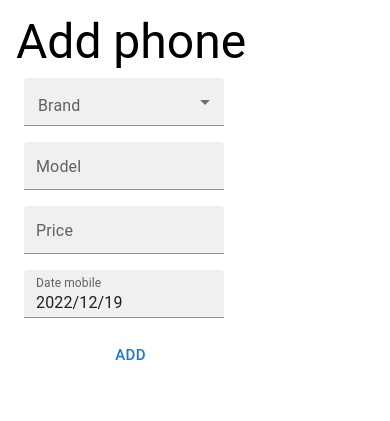
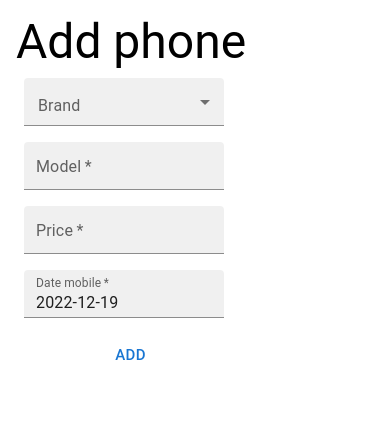
Before and after one commit to frsargua/SmartphonesPriceLogger, a React (Vite) app in the folder FrontEnd/: page / in a window 390 px wide. Shown: the part 298-719 px from the top of the page. Built offline with nearby package versions, Linux system fonts and the light colour scheme.

Commit message:
Added create phone and brand functionality

```diff
--- a/FrontEnd/src/Pages/CreateBrand/index.tsx
+++ b/FrontEnd/src/Pages/CreateBrand/index.tsx
@@ -7,13 +7,38 @@ import {
 } from "@mui/material";
 import { Box } from "@mui/system";
 import { useState } from "react";
+import { useNavigate } from "react-router-dom";
+import { BrandsContext } from "../../context/BrandsContext";
 
 export function CreateBrand() {
   let [newBrand, setNewBrand] = useState("");
+  let { fetchBrands } = React.useContext(BrandsContext);
+
+  const navigate = useNavigate();
 
   const handleChange = (event: React.ChangeEvent<any>) => {
     setNewBrand(event.target.value);
   };
+
+  async function handleSubmit(event: React.ChangeEvent<any>) {
+    event.preventDefault();
+
+    try {
+      let response = await fetch("http://127.0.0.1:8000/api/brand", {
+        method: "POST",
+        body: JSON.stringify({ brand: newBrand }),
+        headers: { "Content-Type": "application/json" },
+      });
+
+      if (response) {
+        fetchBrands();
+        navigate(`/`, { replace: true });
+      }
+    } catch (error) {
+      console.error("Error in POST request:", error);
+      return;
+    }
+  }
 
   return (
     <>
@@ -39,19 +64,25 @@ export function CreateBrand() {
           Add a new phone
         </Typography>
         <Box
+          component="form"
           sx={{
             display: "flex",
             flexDirection: "column",
             width: "100%",
           }}
+          onSubmit={handleSubmit}
         >
           <TextField
             label="New Brand"
             variant="filled"
             margin="normal"
+            required
+            InputProps={{ inputProps: { min: "1", max: "10", step: "1" } }}
             onChange={handleChange}
           />
-          <Button variant="contained">Add</Button>
+          <Button type="submit" variant="contained">
+            Add
+          </Button>
         </Box>
       </Box>
     </>
--- a/FrontEnd/src/components/CreatePhone/Index.tsx
+++ b/FrontEnd/src/components/CreatePhone/Index.tsx
@@ -12,24 +12,72 @@ import InputLabel from "@mui/material/InputLabel";
 import Select, { SelectChangeEvent } from "@mui/material/Select";
 import MenuItem from "@mui/material/MenuItem";
 import FormControl from "@mui/material/FormControl";
+import { CollectionOfPhonesContext } from "../../context/PhoneListContext";
+import { useNavigate } from "react-router-dom";
 
 export function CreatePhone() {
   let { brands } = useContext(BrandsContext);
+  let { fetchPhones } = useContext(CollectionOfPhonesContext);
+  //There is a nicer way to do it. However, i could not recall how to do it on time.
   const [brand, setBrand] = React.useState<string>("");
-  const [value, setValue] = React.useState<Dayjs | null>(dayjs());
+  const [date, setDate] = React.useState<Dayjs | null>(dayjs());
+  const [model, setModel] = React.useState<string>();
+  const [price, setPrice] = React.useState<Number | null>();
+
+  const clearStates = (event: SelectChangeEvent): void => {
+    setBrand("");
+    setDate(dayjs());
+    setModel("");
+    setPrice(0);
+  };
 
   const handleChangeSelect = (event: SelectChangeEvent) => {
     setBrand(event.target.value as string);
   };
 
-  const handleChange = (newValue: Dayjs | null) => {
-    setValue(newValue);
+  const selectDate = (newValue: Dayjs | null) => {
+    setDate(newValue);
   };
+
+  function handleModelChange(event: React.ChangeEvent<any>) {
+    setModel(event.target.value as string);
+  }
+  function handlePriceChange(event: React.ChangeEvent<any>) {
+    setPrice(event.target.value as Number);
+  }
+
+  async function handleSubmit(event: React.ChangeEvent<any>) {
+    event.preventDefault();
+    let body = {
+      brand_id: 1,
+      model: model,
+      release_date: date?.format("YYYY-MM-DD"),
+      release_price: price,
+    };
+
+    try {
+      let response = await fetch("http://127.0.0.1:8000/api/phones", {
+        method: "POST",
+        body: JSON.stringify({ ...body }),
+        headers: { "Content-Type": "application/json" },
+      });
+
+      if (response) {
+        fetchPhones();
+        clearStates();
+      }
+    } catch (error) {
+      console.error("Error in POST request:", error);
+      return;
+    }
+  }
 
   return (
     <>
       <Typography variant="h3">Add phone</Typography>
       <Box
+        component="form"
+        onSubmit={handleSubmit}
         sx={{
           mb: "2rem",
           "& > :not(style)": { m: 1, width: "25ch" },
@@ -44,6 +92,7 @@ export function CreatePhone() {
             variant="filled"
             size="small"
             label="Brand"
+            required
             onChange={handleChangeSelect}
           >
             {brands.map((el) => (
@@ -55,27 +104,35 @@ export function CreatePhone() {
           label="Model"
           variant="filled"
           size="small"
+          required
+          value={model}
+          onChange={handleModelChange}
           margin="normal"
         />
         <TextField
           label="Price"
           variant="filled"
           size="small"
+          required
+          value={price}
+          onChange={handlePriceChange}
           margin="normal"
         />
         <LocalizationProvider dateAdapter={AdapterDayjs}>
           <MobileDatePicker
             // minDate={dayjs()}
             label="Date mobile"
-            inputFormat="YYYY/MM/DD"
-            value={value}
-            onChange={handleChange}
+            inputFormat="YYYY-MM-DD"
+            value={date}
+            onChange={selectDate}
             renderInput={(params) => (
-              <TextField variant="filled" size="small" {...params} />
+              <TextField required variant="filled" size="small" {...params} />
             )}
           />
         </LocalizationProvider>
-        <Button size="large">Add</Button>
+        <Button type="submit" size="large">
+          Add
+        </Button>
       </Box>
     </>
   );
```
Also changed, not shown: FrontEnd/src/Pages/CreatePhone/Index.tsx (deleted), FrontEnd/src/Pages/CreatePrice/Index.tsx (deleted).
